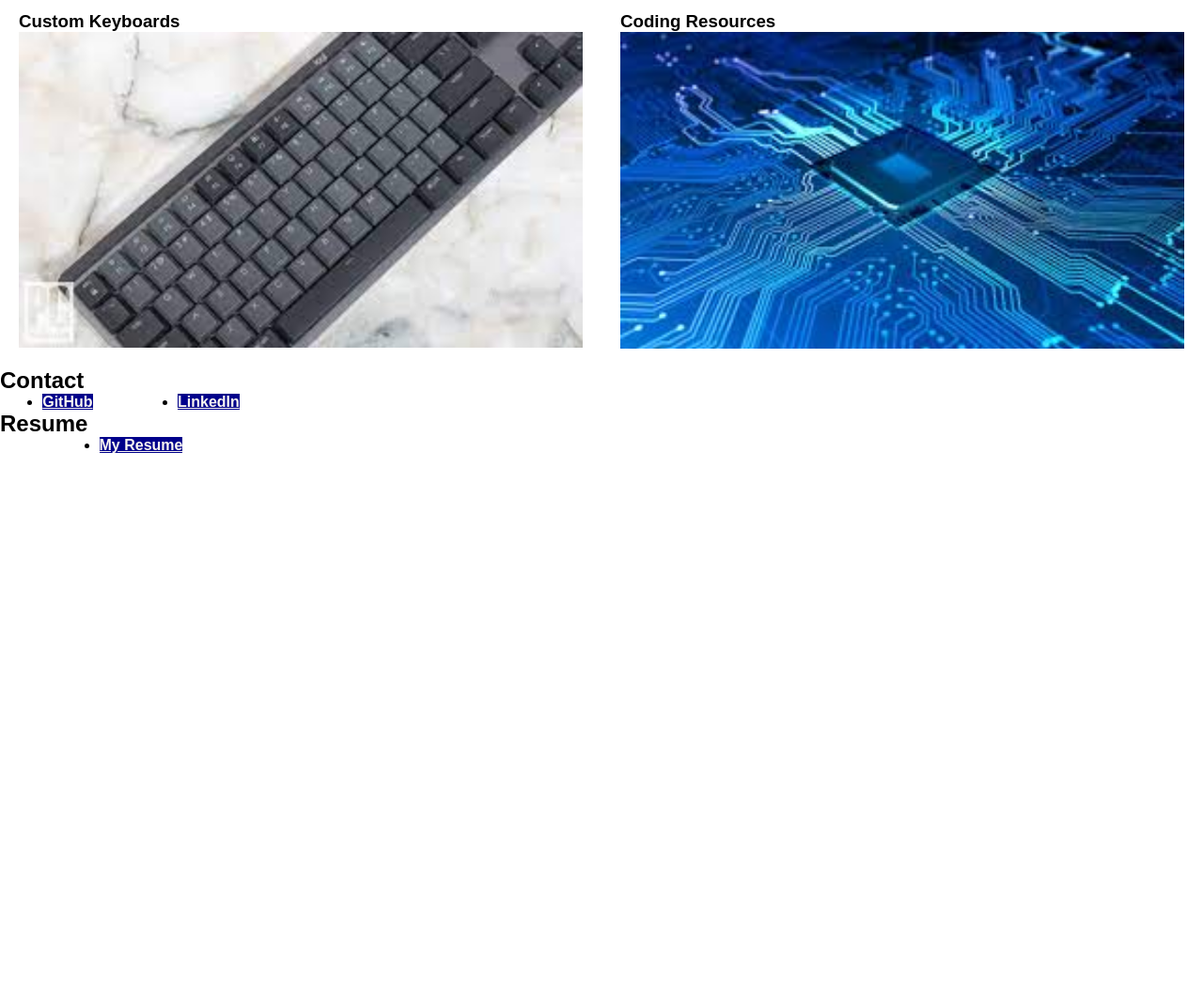
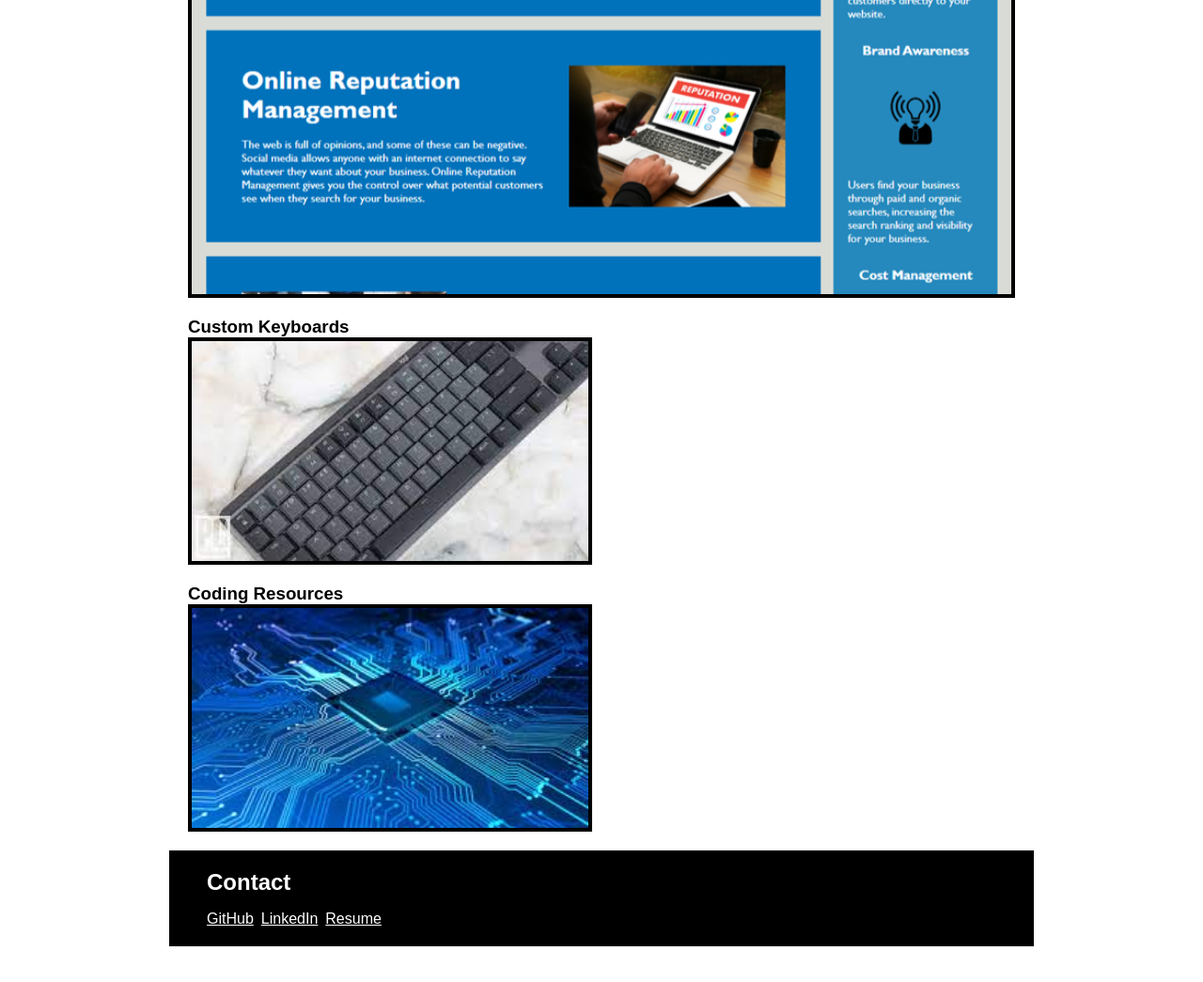
Before and after one commit to ZacharyDOTpy/portfolio-challenge, a plain HTML site: page index.html in a window 1280 px wide. Shown: the part 1357-2402 px from the top of the page at 94% size. Before the commit the page ends 1840 px from the top, so only its background shows below. Drawn offline with Linux system fonts and the light colour scheme.

Commit message:
updated style sheet

```diff
--- a/Assets/css/style.css
+++ b/Assets/css/style.css
@@ -6,15 +6,11 @@
 
 nav ul {
   display: flex;
-  justify-content: space-between;
-  min-width: 300px;
+  gap: 8px;
 }
 
-nav a {
-  background-color: darkblue;
-  color: rgb(253, 249, 241);
-  font-weight: bold;
-  text-decoration: underline;
+nav li {
+  list-style: none;
 }
 
 nav a:hover {
@@ -25,18 +21,53 @@ body {
   font-family: Arial, Helvetica, sans-serif;
 }
 
+header {
+  background-color: black;
+  color: white;
+  padding: 20px 40px;
+  display: flex;
+  justify-content: space-between;
+  margin-bottom: 20px;
+}
+
+header a {
+  color: white;
+}
+
+h2 {
+  margin-bottom: 16px;
+}
+main {
+  max-width: 960px;
+  margin: auto;
+  padding: 0 20px;
+}
+
+section {
+  margin: 20px;
+}
+
+#about > div {
+  display: flex;
+}
+
+#about img {
+  margin-bottom: 16px;
+  margin-right: 16px;
+}
+
 .portfolio-items {
   display: flex;
   flex-wrap: wrap;
+  gap: 20px;
 }
 
 .portfolio-items article {
-  width: calc(50% - 40px);
-  margin: 20px;
+  width: calc(50% - 10px);
 }
 
 .portfolio-items article:first-child {
-  width: calc(100% - 40px);
+  width: 100%;
 }
 
 .portfolio-items article img{
@@ -49,29 +80,52 @@ body {
   aspect-ratio: 16/9;
   overflow: hidden;
   align-items: center;
-}
-
-.contact-info {
-  display: flex;
-  flex-direction: row;
-  justify-content: space-between;
-  min-width: 300px;
+  border: 4px solid black;
 }
 
 ul {
   display: flex;
-  justify-content: space-around;
-  align-content: space-between;
-  min-width: 300px;
-}
-
-ul a {
-  background-color: darkblue;
-  color: rgb(253, 249, 241);
-  font-weight: bold;
-  text-decoration: underline;
+  gap: 8px;
 }
 
 ul a:hover {
-  color: red;
+  background-color: red;
+  color: white;
 }
+
+footer {
+  background-color: black;
+  color: white;
+  padding: 20px 40px;
+  display: flex;
+  justify-content: space-between;
+  margin-bottom: 40px;
+}
+
+footer ul {
+  display: flex;
+  gap: 8px;
+}
+
+footer li {
+  list-style: none;
+}
+
+footer a {
+  color: white;
+}
+
+@media screen and (max-width: 576px) {
+  header {
+    flex-direction: column;
+  }
+}
+
+#about > div {
+  flex-direction: column;
+}
+
+.portfolio-items {
+  flex-wrap: wrap;
+  flex-direction: column;
+}
--- a/index.html
+++ b/index.html
@@ -50,9 +50,8 @@
                 </article>
             </div>
         </section>
-        <section id="contact">
+        <footer id="contact">
             <div class="contact-info">
-                <article>
                     <h2>Contact</h2>
                     <ul>
                         <li>
@@ -61,22 +60,12 @@
                         <li>
                             <a href="https://linkedin.com/in/zachary-brewer-9b3634204">LinkedIn</a>
                         </li>
-                    </ul>
-                </article>
-            </div>
-        </section>
-        <section id="resume">
-            <div class="contact-info">
-                <article>
-                    <h2>Resume</h2>
-                    <ul>
                         <li>
-                            <a href="https://drive.google.com/file/d/1pYkTvtqCQa9Nj48n34TyZEu3A3KzKfiz/view?usp=drive_link">My Resume</a>
+                            <a href="#">Resume</a>
                         </li>
                     </ul>
-                </article>
             </div>
-        </section>
+        </footer>
     </main>
 </body>
 </html>
```
